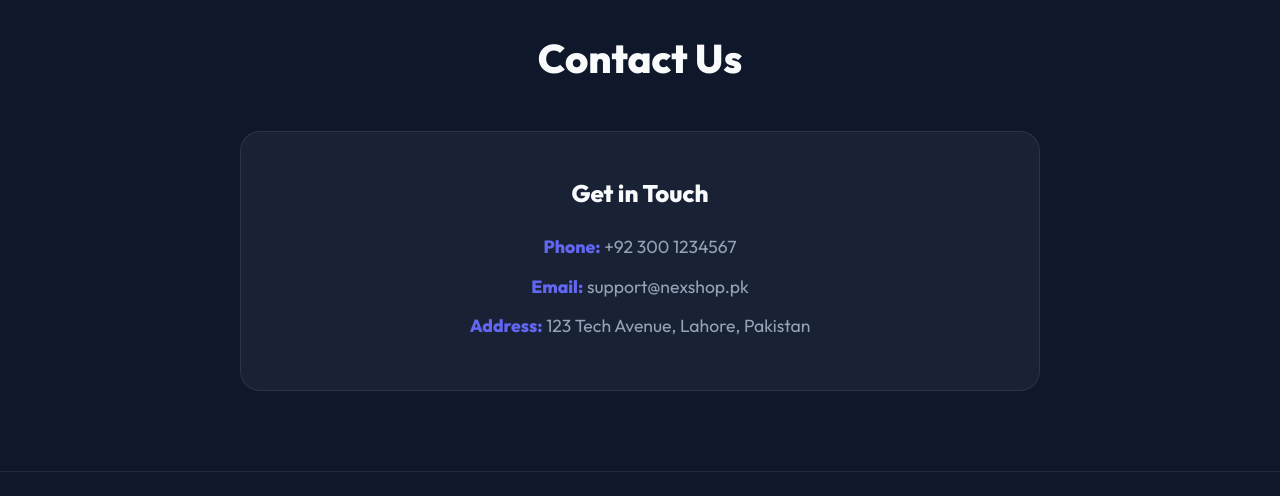
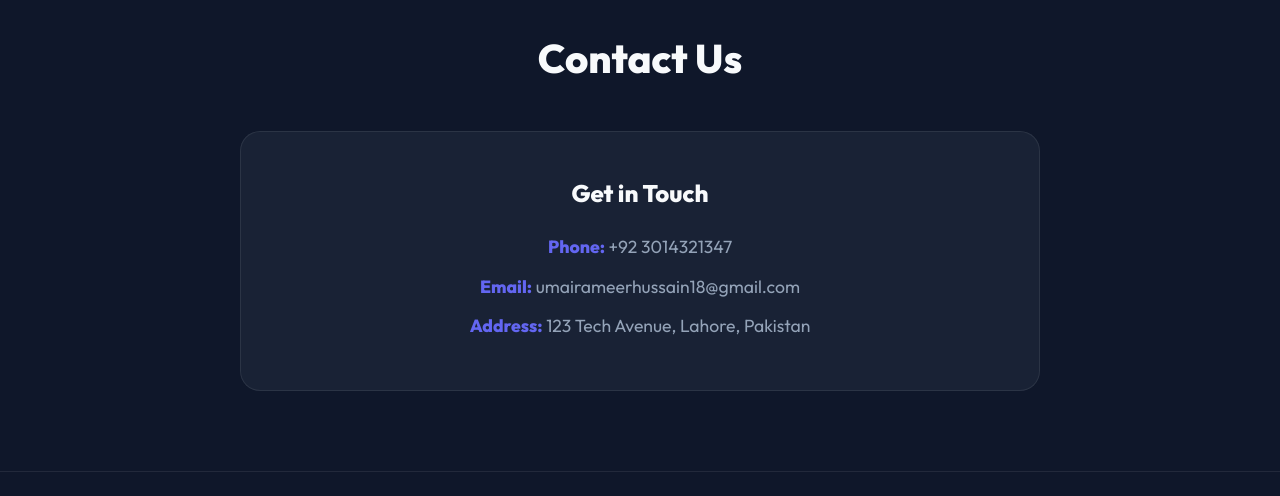
Before and after one commit to UmairAmeer751/ecommerce, a Flask app: page / in a window 1280 px wide. Shown: the part 2406-2902 px from the top of the page. Run offline with Flask 3, Linux system fonts and the light colour scheme; data comes from the database, SQL or seed files in the repository; some libraries are stand-ins or nearby versions.

Commit message:
Update contact information

```diff
--- a/templates/index.html
+++ b/templates/index.html
@@ -52,8 +52,8 @@
         <div class="contact-content">
             <div class="contact-card">
                 <h3>Get in Touch</h3>
-                <p><strong>Phone:</strong> +92 300 1234567</p>
-                <p><strong>Email:</strong> support@nexshop.pk</p>
+                <p><strong>Phone:</strong> +92 3014321347</p>
+                <p><strong>Email:</strong> umairameerhussain18@gmail.com</p>
                 <p><strong>Address:</strong> 123 Tech Avenue, Lahore, Pakistan</p>
             </div>
         </div>
```
